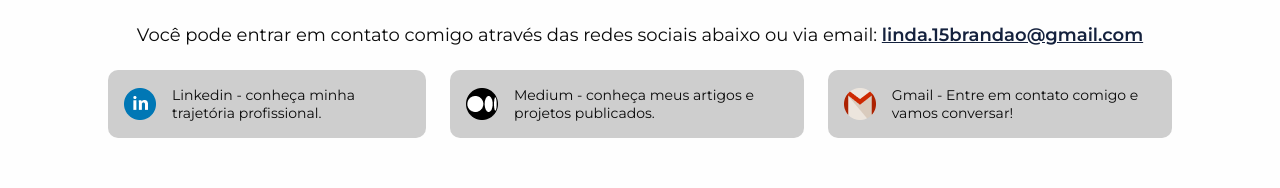
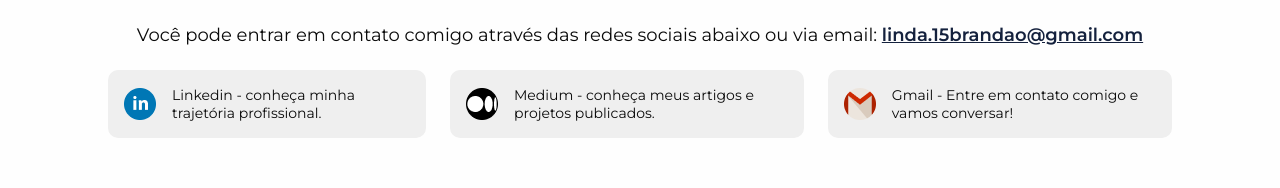
Before and after one commit to Elian-beep/portfolio-hill, a Vue app: page /contact in a window 1280 px wide. Shown: the part 156-344 px from the top of the page. Built offline with nearby package versions, Linux system fonts and the light colour scheme.

Commit message:
[LINKS CONTACT] new style

```diff
--- a/src/assets/main.css
+++ b/src/assets/main.css
@@ -3,6 +3,7 @@
   --color-blue: #14213D;
   --color-orange: #FCA311;
   --color-gray: #484848;
+  --color-gray-min: #EFEFEF;
   --color-gray-light: #CECECE;
   --color-white: #FEFEFE;
 }
--- a/src/components/CardContact.vue
+++ b/src/components/CardContact.vue
@@ -43,8 +43,14 @@ export default defineComponent({
     align-items: center;
     gap: 16px;
     padding: 16px;
+    border-radius: 10px;
+    cursor: pointer;
+    background: var(--color-gray-min);
+    transition: all .2s ease-in;
+}
+
+.container_card_contact:hover{
     background: var(--color-gray-light);
-    border-radius: 10px;
 }
 
 .container_card_contact span {
--- a/src/sections/About.vue
+++ b/src/sections/About.vue
@@ -33,7 +33,7 @@
                     desafiadores e contribuir para a criação de experiências significativas para os usuários.
                 </p>
                 <div class="area-button">
-                    <ButtonOutline text="Visualizar  CV" :function-click="downloadCV" />
+                    <ButtonOutline text="Baixa Currículo" :function-click="downloadCV" />
                 </div>
             </div>
         </div>
--- a/src/sections/Contact.vue
+++ b/src/sections/Contact.vue
@@ -66,6 +66,7 @@ export default defineComponent({
     color: var(--color-blue);
     font-weight: 600;
     text-decoration: underline;
+    cursor: pointer;
 }
 
 .area-links{
--- a/src/sections/Home.vue
+++ b/src/sections/Home.vue
@@ -37,7 +37,7 @@
                 </button>
             </div>
             <div class="area-button">
-                <ButtonOutline text="Visualizar  CV" :function-click="downloadCV" />
+                <ButtonOutline text="Baixa Currículo" :function-click="downloadCV" />
             </div>
         </div>
     </ContainerPage>
```
